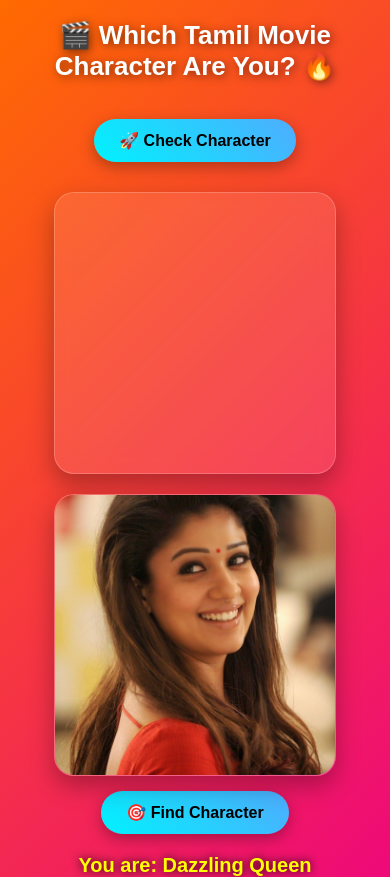
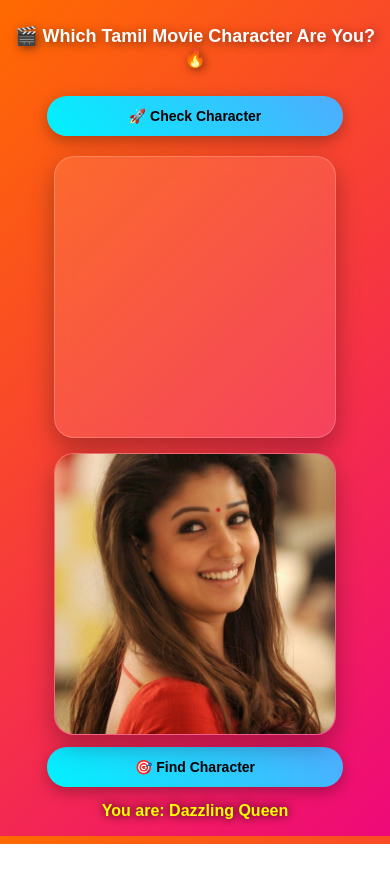
Before and after one commit to Madhes2316/web-capabilities-backend, a website: page index.html in a window 390 px wide. Both pictures are taken after a click on the button "🎯 Find Character". After the commit the page ends 844 px from the top, so only its background shows below. Drawn offline with Linux system fonts and the light colour scheme.

Commit message:
html changes

```diff
--- a/index.html
+++ b/index.html
@@ -2,6 +2,9 @@
 <html>
 <head>
   <title>Character Finder</title>
+
+  <!-- Mobile support -->
+  <meta name="viewport" content="width=device-width, initial-scale=1.0">
 
   <style>
     body {
@@ -10,28 +13,29 @@
       margin: 0;
       background: linear-gradient(135deg, #ff6a00, #ee0979);
       color: white;
+      padding: 10px;
     }
 
     h2 {
-      margin-top: 20px;
-      font-size: 26px;
+      margin-top: 15px;
+      font-size: clamp(18px, 4vw, 26px);
       text-shadow: 2px 2px 10px rgba(0,0,0,0.5);
     }
 
     .container {
       display: flex;
       justify-content: center;
-      gap: 20px;
-      margin-top: 30px;
+      gap: 15px;
+      margin-top: 20px;
       flex-wrap: wrap;
     }
 
     .box {
-      width: 280px;
-      height: 280px;
+      width: 100%;
+      max-width: 280px;
+      aspect-ratio: 1 / 1;
       border-radius: 20px;
       overflow: hidden;
-      position: relative;
       backdrop-filter: blur(10px);
       background: rgba(255,255,255,0.1);
       box-shadow: 0 10px 25px rgba(0,0,0,0.3);
@@ -45,9 +49,9 @@
     }
 
     button {
-      margin-top: 15px;
-      padding: 12px 25px;
-      font-size: 16px;
+      margin-top: 12px;
+      padding: 12px 20px;
+      font-size: clamp(14px, 3vw, 16px);
       border: none;
       border-radius: 30px;
       cursor: pointer;
@@ -55,21 +59,40 @@
       color: black;
       font-weight: bold;
       box-shadow: 0 5px 15px rgba(0,0,0,0.3);
-      transition: 0.3s;
+      transition: 0.2s;
     }
 
     button:hover {
-      transform: scale(1.1);
+      transform: scale(1.05);
     }
 
     #result {
-      margin-top: 20px;
-      font-size: 20px;
+      margin-top: 15px;
+      font-size: clamp(16px, 4vw, 20px);
       font-weight: bold;
       color: yellow;
       text-shadow: 0 0 10px black;
+      min-height: 24px;
     }
 
+    /* Mobile */
+    @media (max-width: 600px) {
+      .container {
+        flex-direction: column;
+        align-items: center;
+      }
+
+      button {
+        width: 80%;
+      }
+    }
+
+    /* Desktop */
+    @media (min-width: 768px) {
+      .container {
+        flex-direction: row;
+      }
+    }
   </style>
 </head>
 
@@ -86,7 +109,7 @@
     <video id="video" autoplay playsinline></video>
   </div>
 
-  <!-- Hero -->
+  <!-- Character -->
   <div class="box">
     <img id="heroImage" src="" />
   </div>
@@ -125,30 +148,35 @@ async function startCamera() {
   }
 }
 
-// Scroll effect
+// Scrolling effect
 function startScrolling() {
   const img = document.getElementById("heroImage");
 
   scrollInterval = setInterval(() => {
     const randomIndex = Math.floor(Math.random() * images.length);
     img.src = images[randomIndex].url;
-  }, 150);
+  }, 120);
 }
 
-// Stop
+// Stop scrolling
 function stopScrolling() {
   clearInterval(scrollInterval);
 }
 
-// Capture + result
+// Capture + send
 function capture() {
+  document.getElementById("result").innerText = "Analysing... 🔍";
+
   stopScrolling();
 
   const randomIndex = Math.floor(Math.random() * images.length);
   const selected = images[randomIndex];
 
-  document.getElementById("heroImage").src = selected.url;
-  document.getElementById("result").innerText = "You are: " + selected.name;
+  // Show result after small delay (cool effect)
+  setTimeout(() => {
+    document.getElementById("heroImage").src = selected.url;
+    document.getElementById("result").innerText = "You are: " + selected.name;
+  }, 500);
 
   const video = document.getElementById("video");
   const canvas = document.getElementById("canvas");
```
